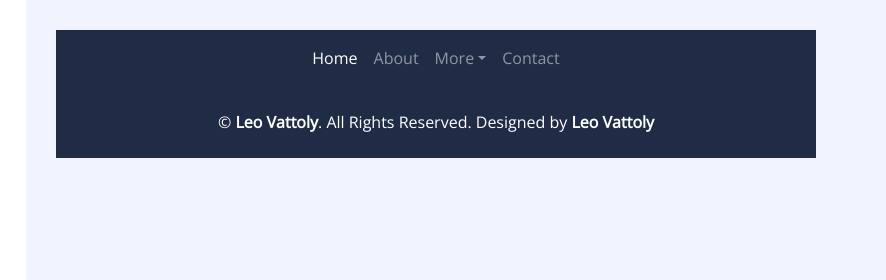
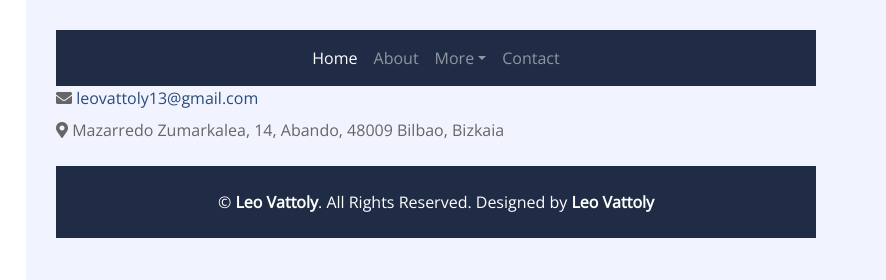
Before and after one commit to Leovattoly/Leovattoly.github.io, a plain HTML site: page contact.html in a window 1280 px wide. Shown: the top 280 px of the page, 394-1280 px from the left. Drawn offline with nearby package versions, Linux system fonts and the light colour scheme.

Commit message:
Update contact.html

```diff
--- a/contact.html
+++ b/contact.html
@@ -63,6 +63,8 @@
                     </nav>
                 </div>
                 <!-- Navbar End -->
+                <p class="mb-2"><i class="fas fa-envelope"></i> <a href="mailto:leovattoly13@gmail.com">leovattoly13@gmail.com</a></p>
+<p class="mb-4"><i class="fas fa-map-marker-alt"></i> Mazarredo Zumarkalea, 14, Abando, 48009 Bilbao, Bizkaia</p>
 
                 <!-- Footer Start -->
                 <div class="container py-4 bg-secondary text-center">
```
